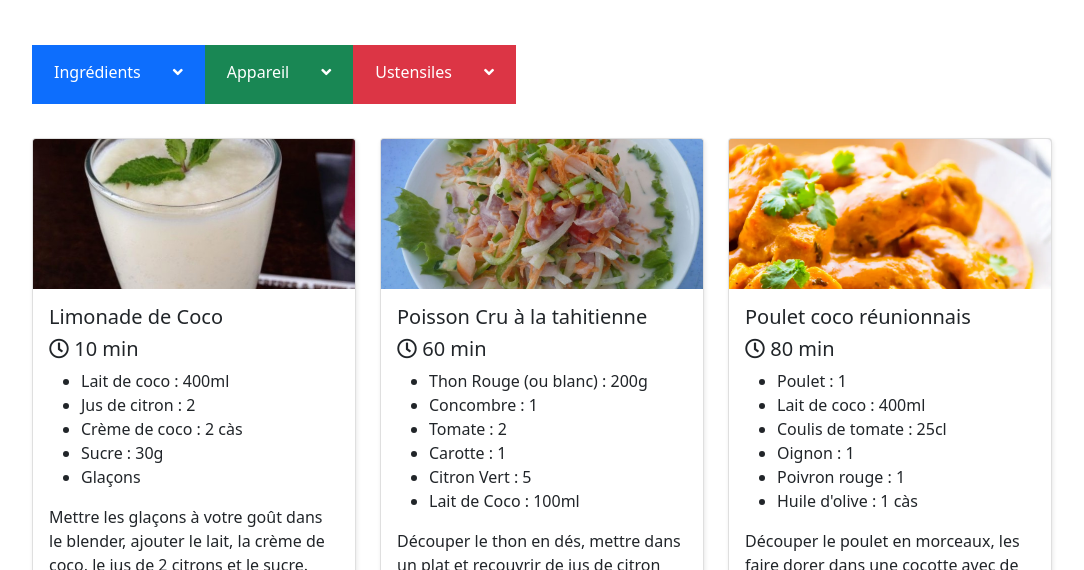
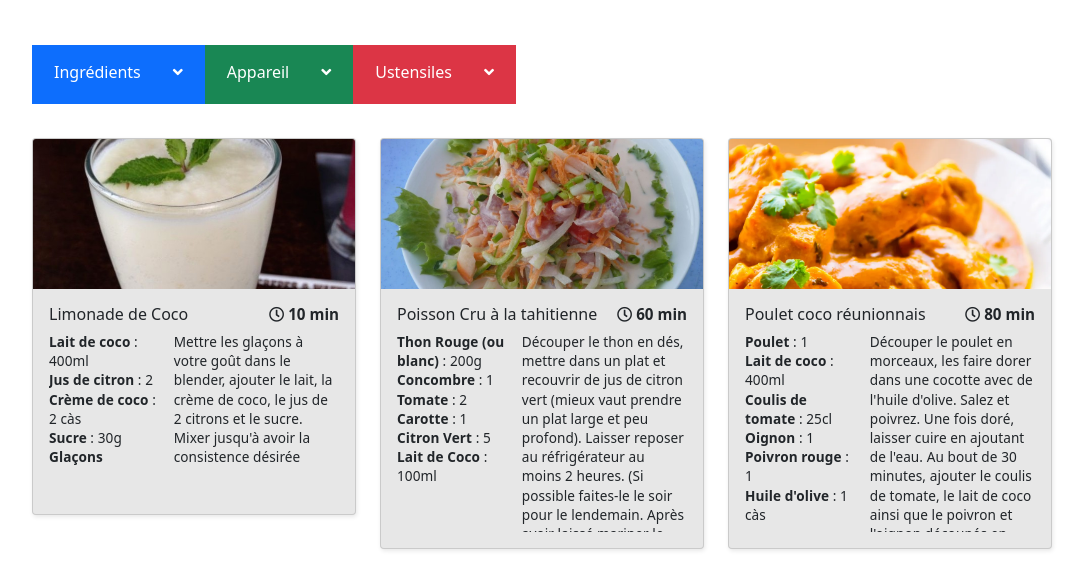
Before and after one commit to stebenwolf/open-classrooms_project07, a website with bundled scripts: page index.html in a window 1280 px wide. Shown: the part 186-756 px from the top of the page, without its empty margins (86-1170 px from the left). Built offline with nearby package versions, Linux system fonts and the light colour scheme; files whose address does not match are found by name.

Commit message:
Fix style

```diff
--- a/css/style.scss
+++ b/css/style.scss
@@ -44,7 +44,55 @@ body {
     margin: 0;
     padding: 0;
     box-shadow: 1px 2px 4px hsl(0, 0%, 91%);
+    background-color: rgb(231,231,231);
 }
+
+.card-title.duration {
+    font-weight: bold;
+    font-size: 0.95rem;
+    width: 30%;
+    text-align: right;
+}
+
+.card-text.ingredients ul {
+    padding-left: 0;
+}
+.card-text.ingredients li {
+    list-style-type: none;
+}
+.ingredientItem {
+    font-weight: bold;
+}
+
+.cardTitle {
+    display: flex;
+    justify-content: space-between;
+}
+
+.cardTitle h5 {
+    font-size: 1rem;
+}
+
+.cardText {
+    display: flex;
+    justify-content: space-between;
+
+    font-size: 0.85rem;
+    letter-spacing: 0.005rem;
+    line-height: 1.2rem;
+    max-height: 200px;
+    overflow: hidden;
+    text-overflow: ellipsis;
+}
+.card-text.ingredients {
+    width: 38%;
+}
+.card-text.steps {
+    width: 57%;
+    max-block-size: 25%;
+    white-space: normal;
+}
+
 
 @media screen and (min-width:768px) {
     .logo {
--- a/js/recipe.js
+++ b/js/recipe.js
@@ -60,17 +60,24 @@ class Recipe {
         divCardImg.alt = this.name;
         const divCardBody = document.createElement("div");
         divCardBody.className = "card-body";
+        const cardTitle = document.createElement("div");
+        cardTitle.className = "cardTitle";
         const cardTitle_recipe = document.createElement("h5");
         cardTitle_recipe.className = "card-title recipe";
         cardTitle_recipe.textContent = this.name;
         const cardTitle_duration = document.createElement("h5");
         cardTitle_duration.className = "card-title duration";
         cardTitle_duration.innerHTML = "<i class=\"far fa-clock\"></i> " + this.time + " min";
+        const cardText = document.createElement("div");
+        cardText.className = "cardText";
         const cardText_ingredients = document.createElement("p");
         cardText_ingredients.className = "card-text ingredients";
         const ulIngredients = document.createElement("ul");
         for (let i = 0; i < this.ingredients.length; i++) {
             const liIngredients = document.createElement("li");
+            const ingredientSpan = document.createElement("span");
+            ingredientSpan.className = "ingredientItem";
+            const quantitySpan = document.createElement("span");
             const ingredient = this.ingredients[i]["ingredient"];
             let quantity = "";
             if (this.ingredients[i]["quantity"]) {
@@ -105,14 +112,18 @@ class Recipe {
                     unit = " " + unit;
                 }
             }
-            liIngredients.textContent = ingredient + quantity + unit;
+            ingredientSpan.textContent = ingredient;
+            quantitySpan.textContent = quantity + unit;
+            liIngredients.append(ingredientSpan, quantitySpan);
             ulIngredients.append(liIngredients);
         }
         cardText_ingredients.append(ulIngredients);
         const cardText_steps = document.createElement("p");
         cardText_steps.className = "card-text steps";
         cardText_steps.textContent = this.description;
-        divCardBody.append(cardTitle_recipe, cardTitle_duration, cardText_ingredients, cardText_steps);
+        cardTitle.append(cardTitle_recipe, cardTitle_duration);
+        cardText.append(cardText_ingredients, cardText_steps);
+        divCardBody.append(cardTitle, cardText);
         divCard.append(divCardImg, divCardBody);
         divCol.append(divCard);
         resultSection.append(divCol);
--- a/js/recipe.ts
+++ b/js/recipe.ts
@@ -85,6 +85,9 @@ class Recipe {
         const divCardBody = document.createElement("div");
         divCardBody.className = "card-body";
 
+        const cardTitle = document.createElement("div");
+        cardTitle.className = "cardTitle";
+
         const cardTitle_recipe = document.createElement("h5");
         cardTitle_recipe.className = "card-title recipe";
         cardTitle_recipe.textContent = this.name;
@@ -93,11 +96,17 @@ class Recipe {
         cardTitle_duration.className = "card-title duration";
         cardTitle_duration.innerHTML = "<i class=\"far fa-clock\"></i> "+this.time+" min";
 
+        const cardText = document.createElement("div");
+        cardText.className = "cardText";
+
         const cardText_ingredients = document.createElement("p");
         cardText_ingredients.className = "card-text ingredients";
         const ulIngredients = document.createElement("ul");
         for (let i=0; i<this.ingredients.length; i++) {
             const liIngredients = document.createElement("li");
+            const ingredientSpan = document.createElement("span");
+            ingredientSpan.className = "ingredientItem";
+            const quantitySpan = document.createElement("span");
             const ingredient = this.ingredients[i]["ingredient"];
             let quantity = "";
             if (this.ingredients[i]["quantity"]) {
@@ -132,7 +141,9 @@ class Recipe {
                     unit = " "+unit;
                 }
             }
-            liIngredients.textContent = ingredient+quantity+unit;
+            ingredientSpan.textContent = ingredient;
+            quantitySpan.textContent = quantity+unit;
+            liIngredients.append(ingredientSpan,quantitySpan);
             ulIngredients.append(liIngredients);
         }
         cardText_ingredients.append(ulIngredients);
@@ -141,7 +152,10 @@ class Recipe {
         cardText_steps.className = "card-text steps";
         cardText_steps.textContent = this.description;
 
-        divCardBody.append(cardTitle_recipe, cardTitle_duration, cardText_ingredients, cardText_steps);
+        cardTitle.append(cardTitle_recipe, cardTitle_duration);
+        cardText.append(cardText_ingredients, cardText_steps);
+
+        divCardBody.append(cardTitle, cardText);
         divCard.append(divCardImg,divCardBody);
         divCol.append(divCard);
 
```
Also changed, not shown: css/style.css, 2 other files.
